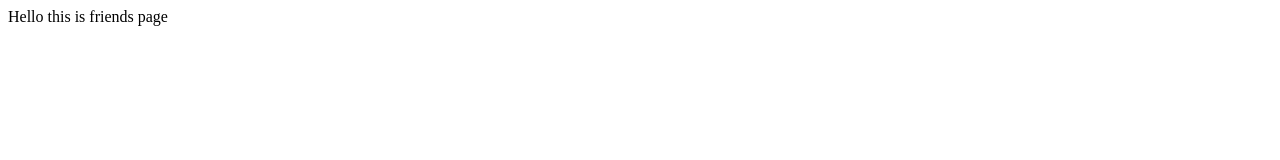
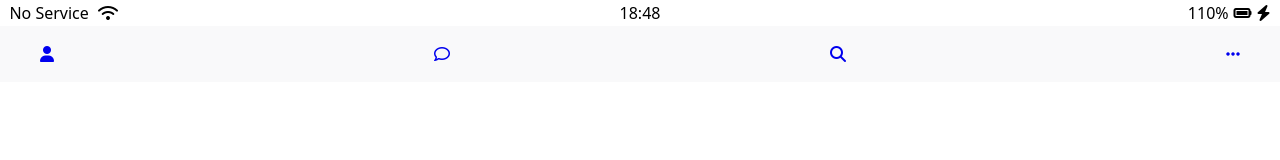
Before and after one commit to Bambbang/kokoa-clone-2020, a plain HTML site: page friends.html in a window 1280 px wide. Drawn offline with Linux system fonts and the light colour scheme.

Commit message:
navigation-bar.html

```diff
--- /dev/null
+++ b/CSS/components/nav-bar.css
@@ -0,0 +1,8 @@
+.nav {
+  background-color: #f9f9fa;
+  padding: 20px 40px;
+}
+.nav__list {
+  display: flex;
+  justify-content: space-between;
+}
--- a/CSS/styles.css
+++ b/CSS/styles.css
@@ -1,6 +1,7 @@
 @import "reset.css";
 /* Components */
-@import "conponent/status-bar.css";
+@import "components/status-bar.css";
+@import "components/nav-bar.css";
 /* Screens */
 @import "screen/login.css";
 body {
--- a/friends.html
+++ b/friends.html
@@ -1 +1,52 @@
-Hello this is friends page
+<!DOCTYPE html>
+<html lang="en">
+  <head>
+    <link rel="stylesheet" href="CSS/styles.css" />
+    <meta charset="UTF-8" />
+    <meta name="viewport" content="width=device-width, initial-scale=1.0" />
+    <title>Friend - Kokoa Clone</title>
+  </head>
+  <body>
+    <div class="status-bar">
+      <div class="status-bar__column">
+        <span>No Service</span>
+        <i class="fa-solid fa-wifi"></i>
+      </div>
+      <div class="status-bar__column">
+        <span>18:48</span>
+      </div>
+      <div class="status-bar__column">
+        <span>110%</span>
+        <i class="fa-solid fa-battery-full"></i>
+        <i class="fa-solid fa-bolt"></i>
+      </div>
+    </div>
+
+    <nav class="nav">
+      <ul class="nav__list">
+        <li class="nav__btn">
+          <a class="nav__link" href="friends.html"
+            ><i class="fa-solid fa-user"></i
+          ></a>
+        </li>
+        <li class="nav__btn">
+          <a class="nav__link" href="#"
+            ><i class="fa-regular fa-comment"></i
+          ></a>
+        </li>
+        <li class="nav__btn">
+          <a class="nav__link" href="#"
+            ><i class="fa-sharp fa-solid fa-magnifying-glass"></i
+          ></a>
+        </li>
+        <li class="nav__btn">
+          <a class="nav__link" href="#"><i class="fa-solid fa-ellipsis"></i></a>
+        </li>
+      </ul>
+    </nav>
+  </body>
+  <script
+    src="https://kit.fontawesome.com/b1f9663f86.js"
+    crossorigin="anonymous"
+  ></script>
+</html>
```
Also changed, not shown: CSS/components/status-bar.css (renamed from CSS/conponent/status-bar.css).
